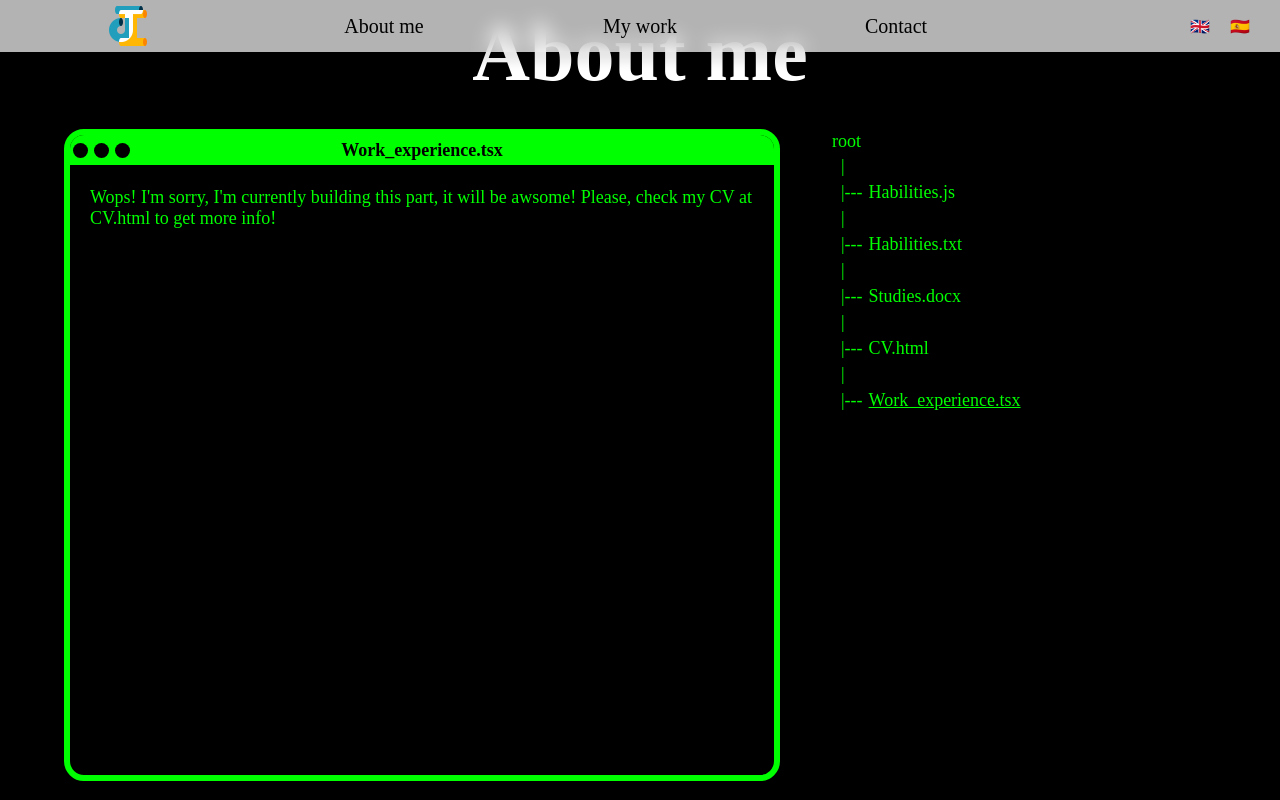
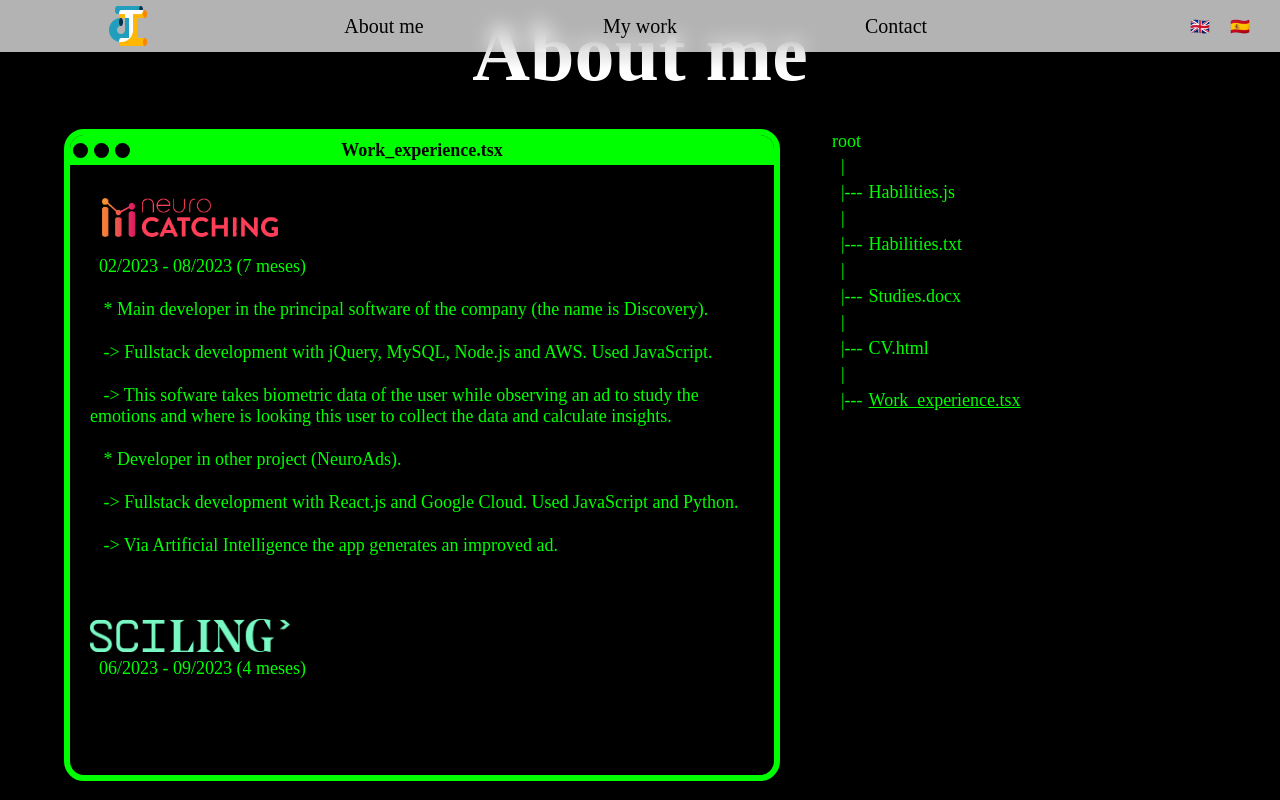
Before and after one commit to jaume2000/portfolio, a Next.js app: page /en in a window 1280 px wide. Both pictures are taken after a click on the button "Work_experience.tsx". Shown: the part 862-1662 px from the top of the page. Built offline with nearby package versions, Linux system fonts and the light colour scheme; a web font is replaced by a local one.

Commit message:
Added a little explanation of neurocatching experience

```diff
--- a/src/components/About/About.tsx
+++ b/src/components/About/About.tsx
@@ -13,6 +13,7 @@ import PlainText from './PlainText'
 import CVDownload from './CVDownload'
 import Studies from './Studies'
 import FolderContainer from '@/components/utils/FolderContainer/FolderContainer'
+import WorkExperience from './WorkExperience'
 import Tab from '@/components/utils/Tab/Tab'
 
 const About = ({lang}: {lang:string})=>{
@@ -24,7 +25,7 @@ const About = ({lang}: {lang:string})=>{
         {console: <PlainText text={dict.habilities_transcribed_content}/>, title: dict.habilities_transcribed_text},
         {console: <Studies lang={lang}/>, title: dict.studies.doc_title},
         {console: <CVDownload lang={lang}/>, title: dict.cv.doc_title},
-        {console: <TestingInformation content="Wops! I'm sorry, I'm currently building this part, it will be awsome! Please, check my CV at CV.html to get more info!"/>, title: dict.work_experience.doc_title},
+        {console: <WorkExperience lang={lang}/>, title: dict.work_experience.doc_title},
     ]
 
     let [selectedContent, setSelectedContent] = useState(0);
--- /dev/null
+++ b/src/components/About/WorkExperience.tsx
@@ -0,0 +1,52 @@
+import '@/css/globals.css'
+import './css/WorkExperience.css'
+import PlainText from './PlainText'
+import { getLanguageAllDictionary } from '@/lang/lang'
+
+const WorkExperience = ({lang}:{lang:string}) => {
+
+    let dict = getLanguageAllDictionary(lang).About.work_experience
+
+
+    return (
+        <div>
+            <img className={"work_logo"} src={"/public/neurocatching_logo.png"}/>
+            <PlainText text=
+            {`02/2023 - 08/2023 (7 meses)
+            * Main developer in the principal software of the company (the name is Discovery).
+            -> Fullstack development with jQuery, MySQL, Node.js and AWS. Used JavaScript.
+            -> This sofware takes biometric data of the user while observing an ad to study the emotions and where is looking this user to collect the data and calculate insights.
+            * Developer in other project (NeuroAds).
+            -> Fullstack development with React.js and Google Cloud. Used JavaScript and Python.
+            -> Via Artificial Intelligence the app generates an improved ad.
+            `}/>
+            <img className={"work_logo"} src={"/public/logo-sciling-light.png"}/>
+            <PlainText text={"06/2023 - 09/2023 (4 meses)"}/>
+
+        </div>
+    )
+
+    /*
+    return (
+    <>
+        <h2 className='centered_text' id='cv_title'>{dict.web_title}</h2>
+        <p className='centered_text'>{dict.web_description}<a href='#contact'>{dict.web_contact_info_link}</a></p>
+        <div className='centered_content'>
+            <a className='cv_button_container' href="/public/CV.pdf" download>
+                <div className='cv_button_decoration'><p>{dict.web_download_cv_button}</p></div>
+            </a>
+        </div>
+        <br/>
+        <br/>
+        <p className='centered_text'>{dict.web_check_cv_description}</p>
+        <div className='centered_content'>
+            <a className='cv_button_container' href="/public/CV.pdf" target='_blank'>
+                <div className='cv_button_decoration'><p>{dict.web_check_cv_button}</p></div>
+            </a>
+        </div>
+
+    </>)
+    */
+}
+
+export default WorkExperience
--- a/src/components/About/css/CVDownload.css
+++ b/src/components/About/css/CVDownload.css
@@ -17,7 +17,7 @@
     font-size: 18px;
     border: solid rgba(0,255,0) 2px;
     width: 100%;
-    padding: 0 30px;
+    padding: 0 10px;
     height: 100%;
     box-shadow: 0 10px 0 0 rgba(0,255,0);
 }
--- /dev/null
+++ b/src/components/About/css/WorkExperience.css
@@ -0,0 +1,4 @@
+.work_logo {
+
+    width: 200px
+}
```
Also changed, not shown: public/public/logo-sciling-light.png (added), public/public/neurocatching_logo.png (added).
